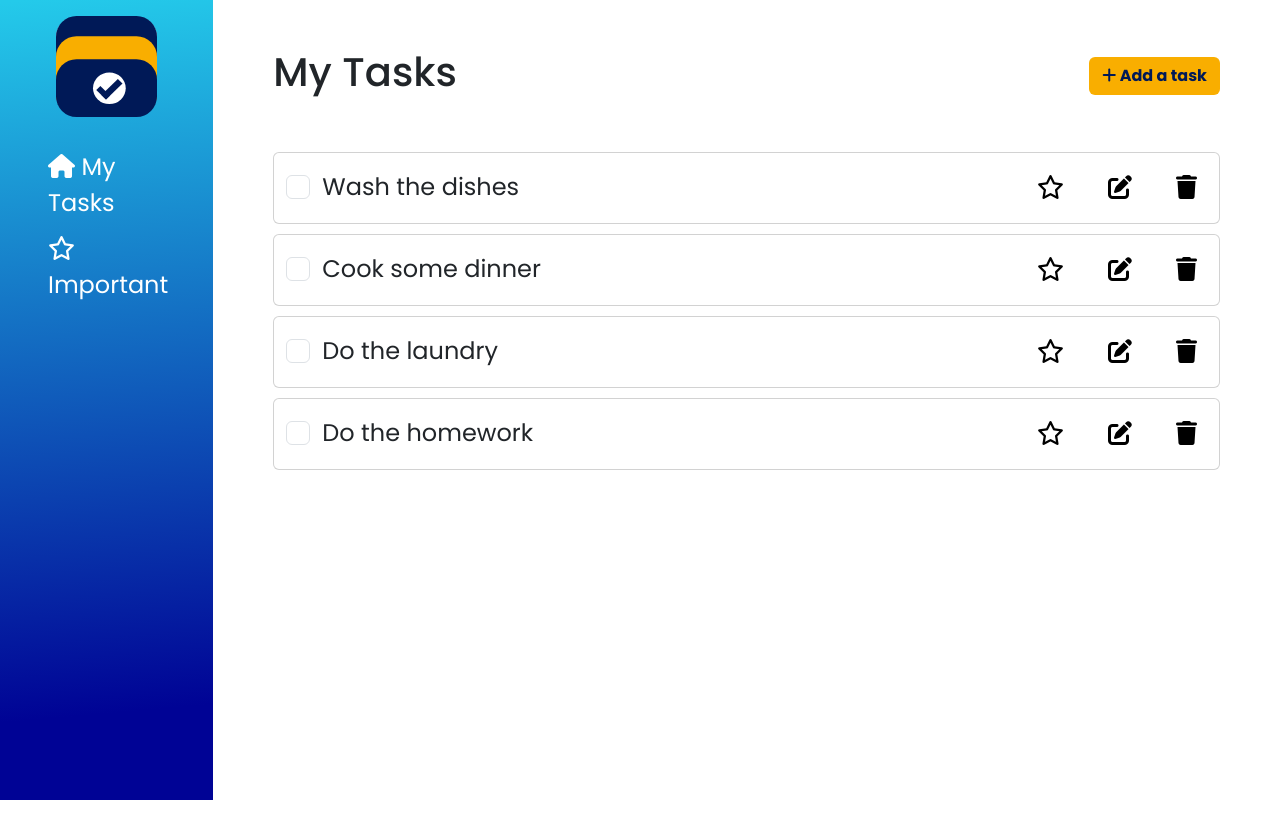
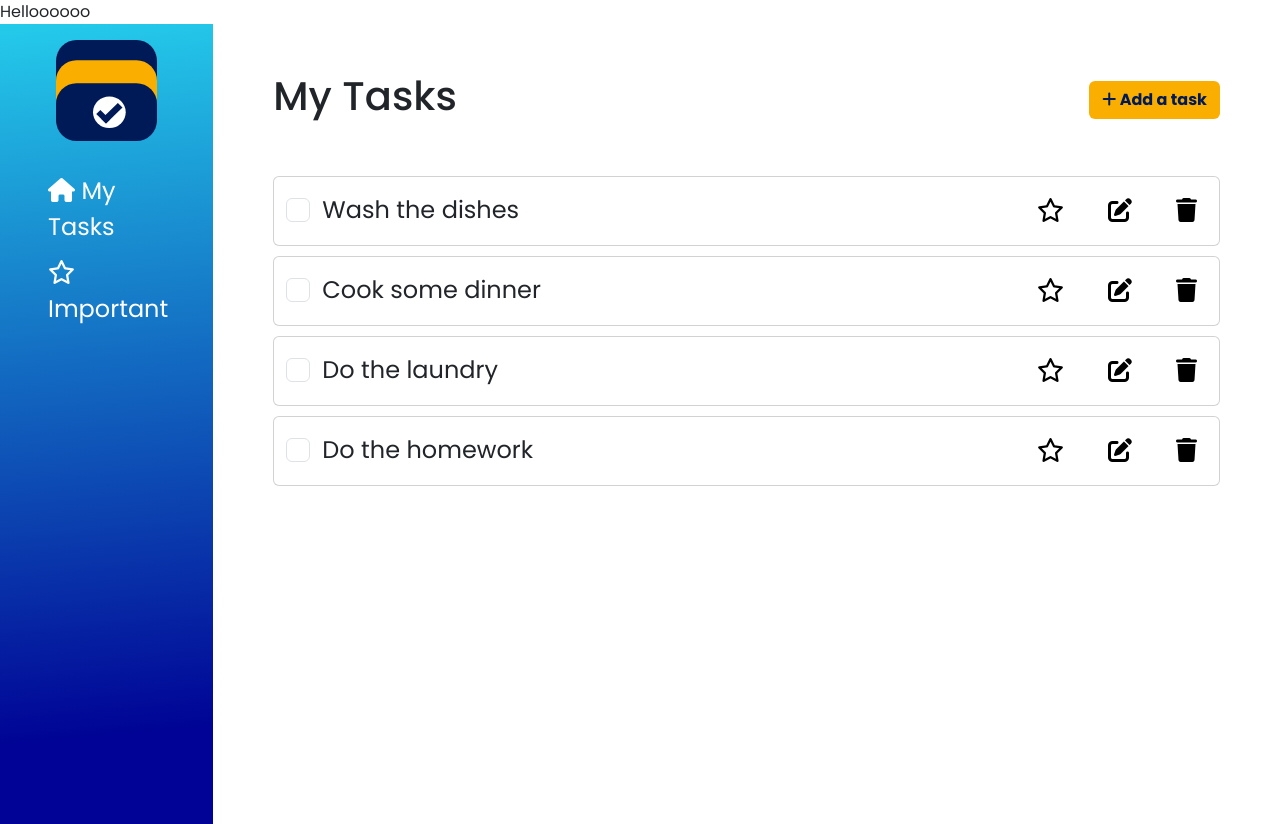
Before and after one commit to Techno-Fusion/My-To-Do-List, a PHP site: page / in a window 1280 px wide. Before the commit the page ends 800 px from the top, so only its background shows below. Run offline with PHP 8.4, Linux system fonts and the light colour scheme; data comes from the database, SQL or seed files in the repository; some libraries are stand-ins or nearby versions.

Commit message:
made test changes

```diff
--- a/index.php
+++ b/index.php
@@ -3,6 +3,8 @@ include('assets/php/connect.php');
 include('assets/php/classes.php');
 $task = new Task(null);
 $taskList = $task->getAllTasks();
+
+echo "Helloooooo";
 
 ?>
 
```
